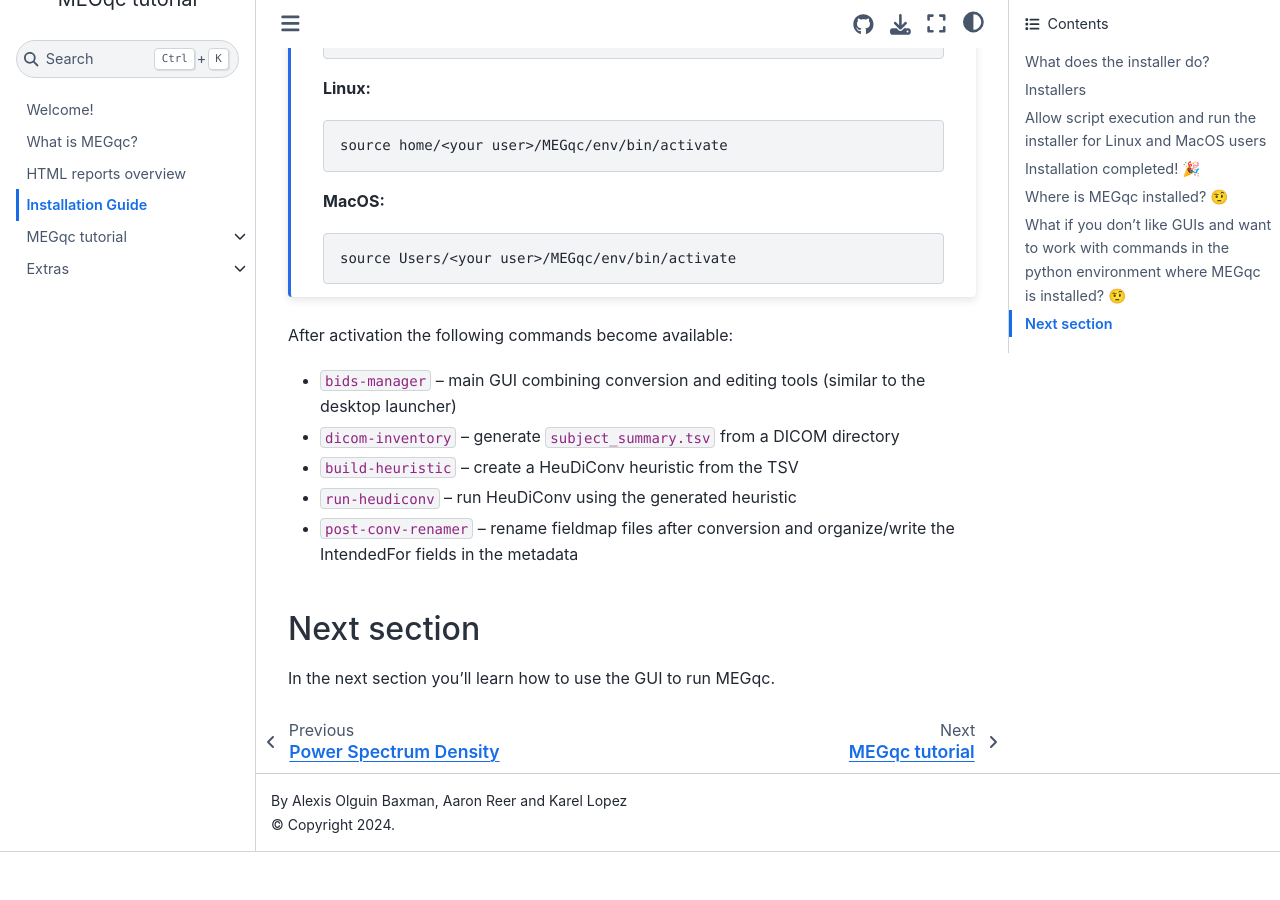
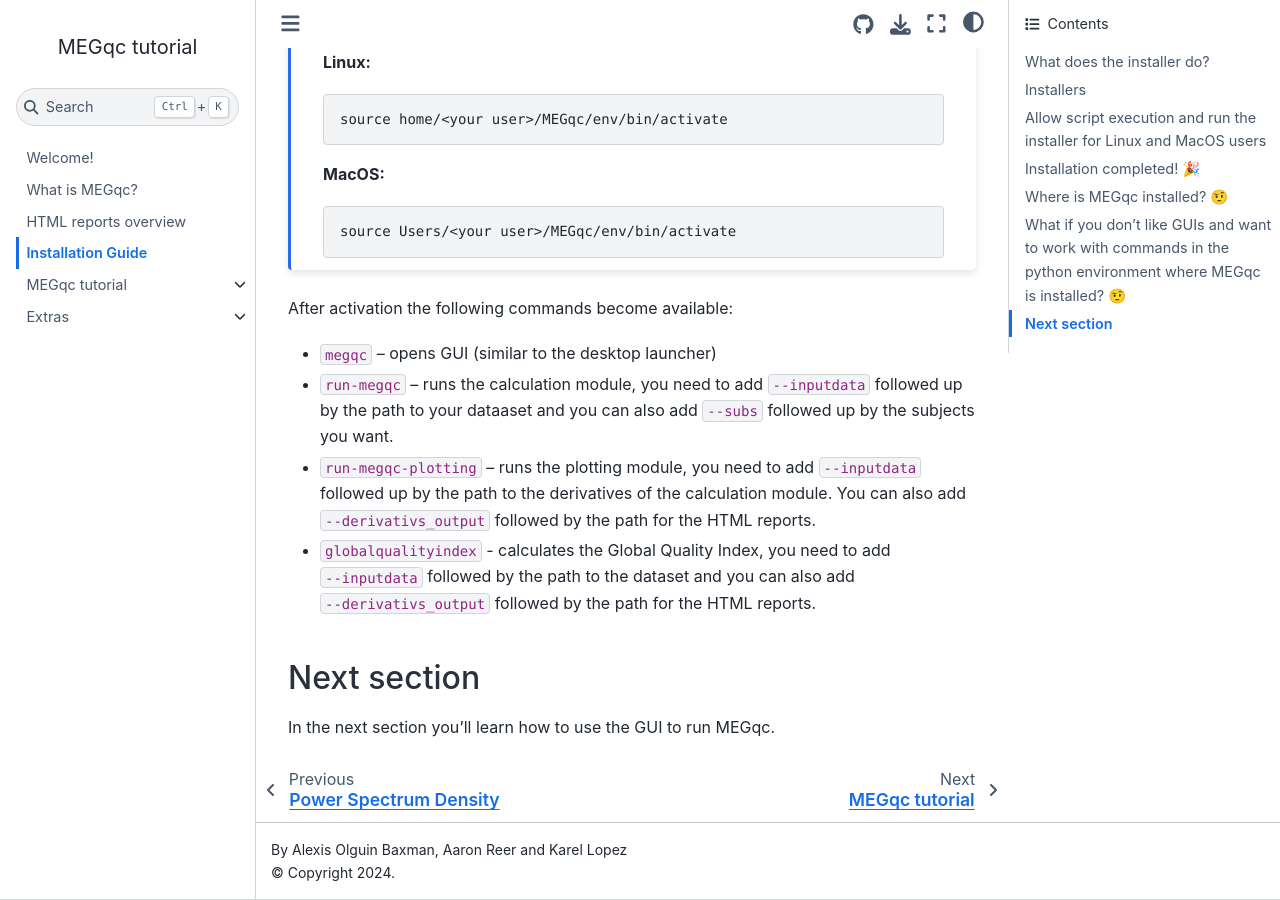
Before and after one commit to ANCPLabOldenburg/megqc_documentation, a Jupyter Book: the page built from book/installation2.md, in a window 1280 px wide and 900 px high, scrolled down 4645 px. Built offline with Jupyter Book 1.0.4 settings and Sphinx 7.4.7 and the Sphinx Book theme 1.1.4, drawn with Linux system fonts in a browser that asks for light colours; pages that are not in the unit, such as notebooks, are missing from menus; before the commit the page ends 5497 px from its top, so only the background shows below that; some of the changed text lies outside the part shown.

Commit message:
Update installation2.md

```diff
--- a/book/installation2.md
+++ b/book/installation2.md
@@ -9,12 +9,12 @@ The installation method includes all the depencies required to run the GUI and h
 
 ## What does the installer do?
 The installer is intended to make the installation process simple and easy, while ensuring every dependency and requierement is installed. So, users don't need any technical expertise. This is what is happening in the background:
-1. Creates a BIDS_MANAGER folder in you user/home directory.
-2. Downloads a compressed embeded python 3.10 (ensures compatibily). BIDS-Manager will only work in python 3.10. We, will give support to latest python versions in th future.
+1. Creates a MEGqc folder in you user/home directory.
+2. Downloads a compressed embeded python 3.10 (ensures compatibily). MEGqc will only work in python 3.10. We, will give support to latest python versions in th future.
 3. Decompresses the embeded python.
 4. Ensures that pip library is working correctly.
 5. Creates an environment using the embeded python 3.10
-6. pip install bids-manager in that environment.
+6. pip install MEGqc in that environment.
 7. Creates shortcut scripts in your desktop to launch or unistall the BIDS_Manager app.
 
 ## Installers
@@ -175,12 +175,10 @@ The installer automatically creates and manages a virtual environment ([learn mo
 
 After activation the following commands become available:
 
-- `bids-manager` – main GUI combining conversion and editing tools (similar to the desktop launcher)
-- `dicom-inventory` – generate `subject_summary.tsv` from a DICOM directory
-- `build-heuristic` – create a HeuDiConv heuristic from the TSV
-- `run-heudiconv` – run HeuDiConv using the generated heuristic
-- `post-conv-renamer` – rename fieldmap files after conversion and organize/write the IntendedFor fields in the metadata
-
+- `megqc` – opens GUI (similar to the desktop launcher)
+- `run-megqc` – runs the calculation module, you need to add `--inputdata` followed up by the path to your dataaset and you can also add `--subs` followed up by the subjects you want.
+- `run-megqc-plotting` – runs the plotting module, you need to add `--inputdata` followed up by the path to the derivatives of the calculation module. You can also add `--derivativs_output` followed by the path for the HTML reports.
+- `globalqualityindex` - calculates the Global Quality Index, you need to add `--inputdata` followed by the path to the dataset and you can also add `--derivativs_output` followed by the path for the HTML reports.
 
 
 ## Next section
```
